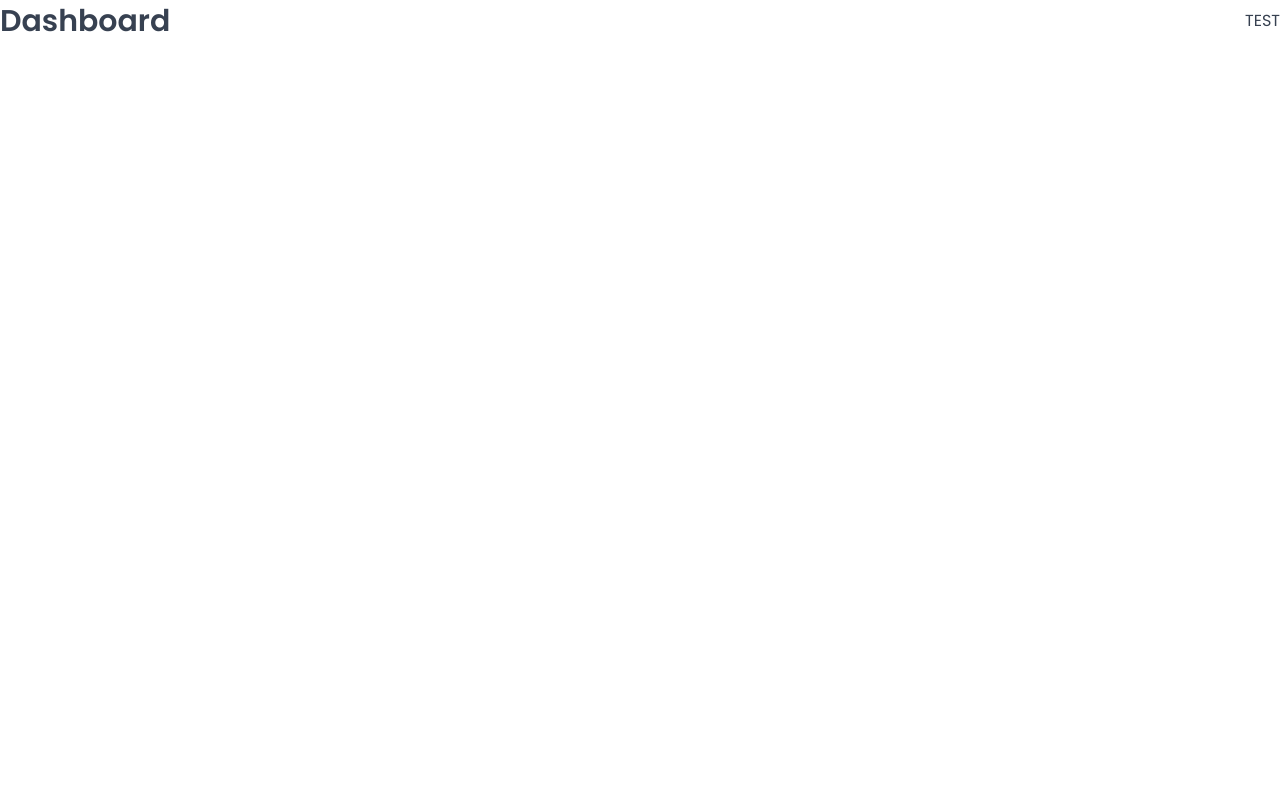
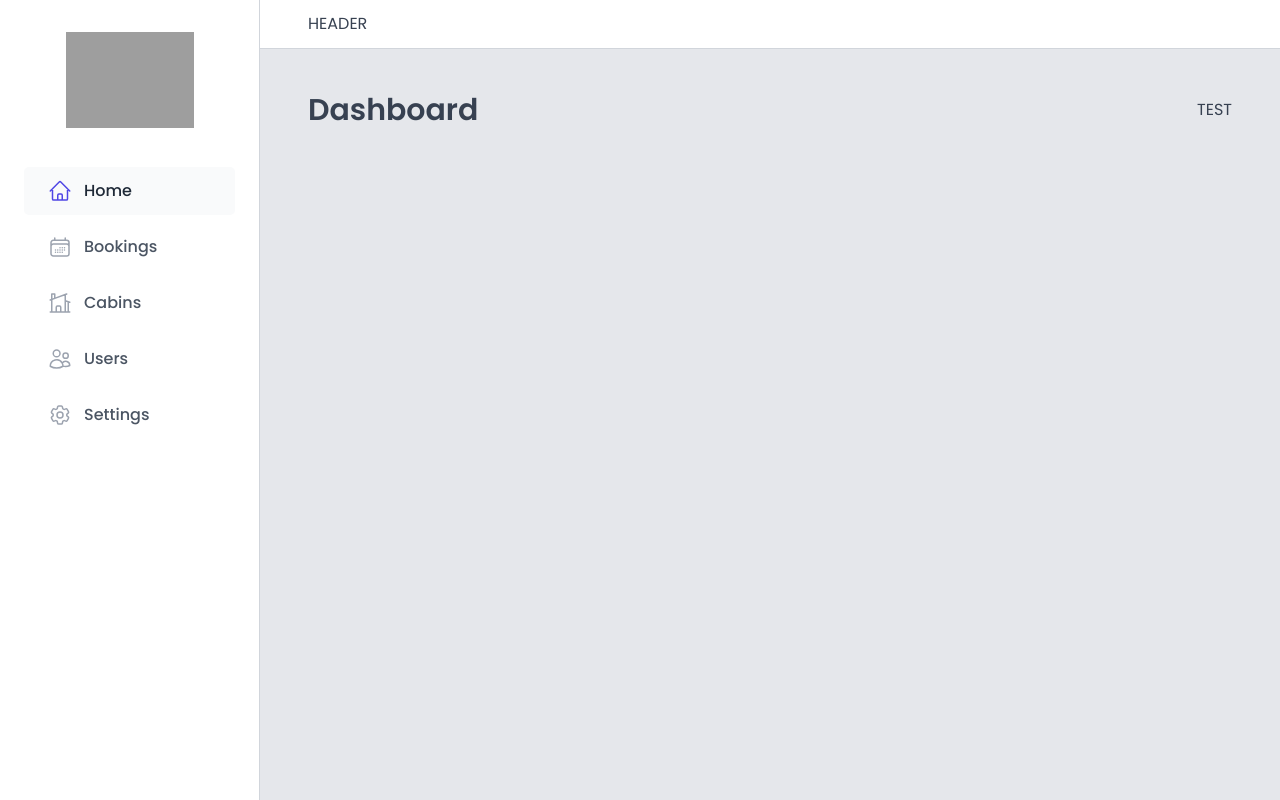
Before and after one commit to vipulkr059/The-Amenity, a React (Vite) app: page /dashboard in a window 1280 px wide. Built offline with nearby package versions, Linux system fonts and the light colour scheme; grey boxes are pictures that could not be loaded; a web font is replaced by a local one.

Commit message:
feat : Basic layout and Sidebar done

```diff
--- a/package.json
+++ b/package.json
@@ -12,6 +12,7 @@
   "dependencies": {
     "react": "^18.2.0",
     "react-dom": "^18.2.0",
+    "react-icons": "^5.0.1",
     "react-router-dom": "^6.22.0",
     "styled-components": "^6.1.8"
   },
--- a/src/App.jsx
+++ b/src/App.jsx
@@ -9,12 +9,14 @@ import Settings from "./pages/Settings";
 import Account from "./pages/Account";
 import Login from "./pages/Login";
 import PageNotFound from "./pages/PageNotFound";
+import AppLayout from "./ui/AppLayout";
 export default function App() {
   return (
     <>
       <GlobalStyles />
       <BrowserRouter>
         <Routes>
+          <Route element={<AppLayout />}>
             <Route index element={<Navigate replace to="dashboard" />} />
             <Route path="dashboard" element={<Dashboard />} />
             <Route path="bookings" element={<Bookings />} />
@@ -22,6 +24,7 @@ export default function App() {
             <Route path="users" element={<Users />} />
             <Route path="settings" element={<Settings />} />
             <Route path="account" element={<Account />} />
+          </Route>
           <Route path="login" element={<Login />} />
           <Route path="*" element={<PageNotFound />} />
         </Routes>
--- a/src/ui/AppLayout.jsx
+++ b/src/ui/AppLayout.jsx
@@ -11,7 +11,7 @@ const StyledAppLayout = styled.div`
 `;
 
 const Main = styled.main`
-  background-color: var(--color-grey-50);
+  background-color: var(--color-grey-200);
   padding: 4rem 4.8rem 6.4rem;
 `;
 
--- a/src/ui/Header.jsx
+++ b/src/ui/Header.jsx
@@ -3,7 +3,7 @@ import styled from "styled-components";
 const StyledHeader = styled.header`
   background-color: var(--color-grey-0);
   padding: 1.2rem 4.8rem;
-  border-bottom: 1px solid var(--color-grey-100);
+  border-bottom: 1px solid var(--color-grey-300);
 `;
 
 function Header() {
--- a/src/ui/Sidebar.jsx
+++ b/src/ui/Sidebar.jsx
@@ -5,7 +5,7 @@ import MainNav from "./MainNav";
 const StyledSidebar = styled.aside`
   background-color: var(--color-grey-0);
   padding: 3.2rem 2.4rem;
-  border-right: 1px solid var(--color-grey-100);
+  border-right: 1px solid var(--color-grey-300);
 
   grid-row: 1 / -1;
   display: flex;
```
Also changed, not shown: 1 other file (tests, documents, lock files or other folders). Lines whose indentation alone changed are shown as unchanged.
